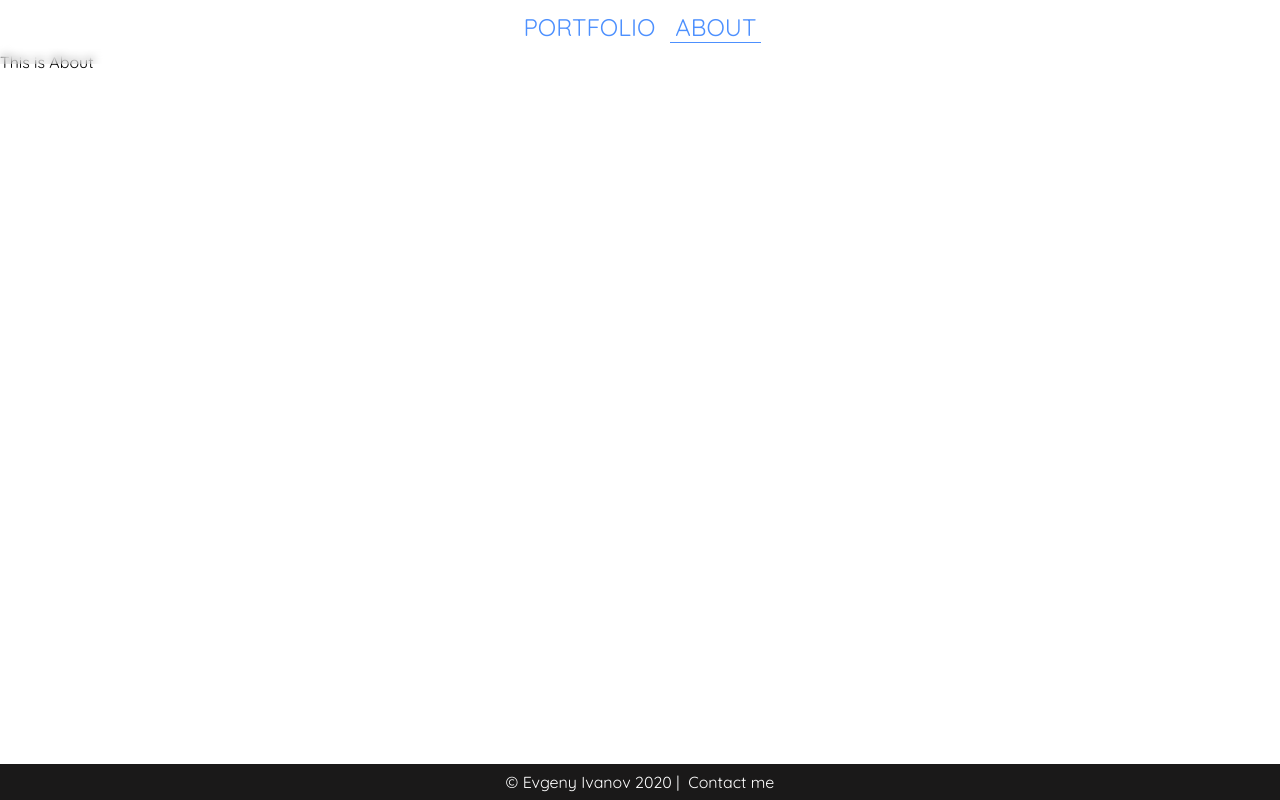
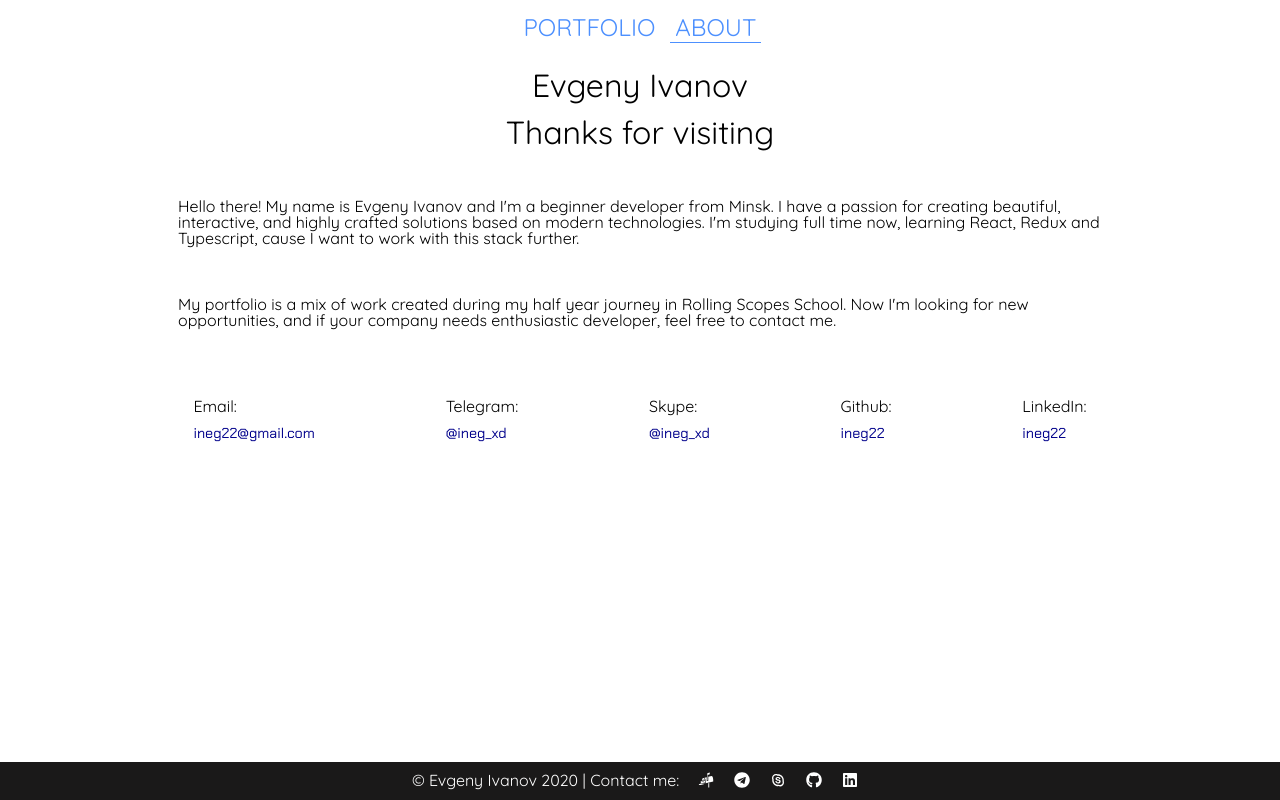
Before and after one commit to ineg22/my-portfolio, a React (Create React App) app: page /about in a window 1280 px wide. Built offline with nearby package versions, Linux system fonts and the light colour scheme.

Commit message:
feat: add about page

```diff
--- a/src/components/About/About.jsx
+++ b/src/components/About/About.jsx
@@ -1,6 +1,67 @@
 import React from 'react';
 import './About.scss';
 
-const About = () => <div>This is About</div>;
+const About = () => (
+  <div className="aboutContainer">
+    <h2 className="aboutHeader">Evgeny Ivanov</h2>
+    <h2 className="aboutHeader">Thanks for visiting</h2>
+    <p className="aboutText">
+      Hello there! My name is Evgeny Ivanov and I'm a beginner developer from
+      Minsk. I have a passion for creating beautiful, interactive, and highly
+      crafted solutions based on modern technologies. I'm studying full time
+      now, learning React, Redux and Typescript, cause I want to work with this
+      stack further.
+    </p>
+    <p className="aboutText">
+      My portfolio is a mix of work created during my half year journey in
+      Rolling Scopes School. Now I'm looking for new opportunities, and if your
+      company needs enthusiastic developer, feel free to contact me.
+    </p>
+    <div className="contactsContainer">
+      <div className="contactsBlock">
+        <p>Email:</p>
+        <a
+          href="mailto:ineg22@gmail.com"
+          target="_blank"
+          className="contactsLink"
+        >
+          ineg22@gmail.com
+        </a>
+      </div>
+      <div className="contactsBlock">
+        <p>Telegram:</p>
+        <a href="https://t.me/ineg_xd" target="_blank" className="contactsLink">
+          @ineg_xd
+        </a>
+      </div>
+      <div className="contactsBlock">
+        <p>Skype:</p>
+        <a href="skype:ineg_xd" target="_blank" className="contactsLink">
+          @ineg_xd
+        </a>
+      </div>
+      <div className="contactsBlock">
+        <p>Github:</p>
+        <a
+          href="https://github.com/ineg22"
+          target="_blank"
+          className="contactsLink"
+        >
+          ineg22
+        </a>
+      </div>
+      <div className="contactsBlock">
+        <p>LinkedIn:</p>
+        <a
+          href="https://www.linkedin.com/in/ineg22/"
+          target="_blank"
+          className="contactsLink"
+        >
+          ineg22
+        </a>
+      </div>
+    </div>
+  </div>
+);
 
 export default About;
--- a/src/components/About/About.scss
+++ b/src/components/About/About.scss
@@ -1,4 +1,43 @@
-.contentContainer {
+.aboutContainer {
   max-width: 1024px;
-  margin: 0 auto;
+  margin: 10px auto 0;
+
+  .aboutHeader {
+    margin: 15px;
+
+    font-size: 2rem;
+    text-align: center;
+  }
+
+  .aboutText {
+    margin: 50px;
+  }
 }
+
+.contactsContainer {
+  display: flex;
+  flex-wrap: wrap;
+  justify-content: space-around;
+  align-self: flex-end;
+  width: 100%;
+
+  .contactsBlock {
+    margin: 20px;
+
+    .contactsLink {
+      font-size: 0.9rem;
+      font-family: 'Chakra Petch', sans-serif;
+      text-align: center;
+      color: darkblue;
+      text-decoration: none;
+
+      &:hover {
+        color: #2d79f5;
+      }
+    }
+
+    p {
+      margin-bottom: 10px;
+    }
+  }
+}
--- a/src/components/Layout/Layout.jsx
+++ b/src/components/Layout/Layout.jsx
@@ -1,5 +1,8 @@
 import React from 'react';
 import { Switch, Route, Link, NavLink } from 'react-router-dom';
+import { TiSocialSkypeOutline } from 'react-icons/ti';
+import { FaTelegram, FaGithub, FaLinkedin } from 'react-icons/fa';
+import { GiMailbox } from 'react-icons/gi';
 
 import './Layout.scss';
 
@@ -36,10 +39,30 @@ const Layout = () => (
       </Switch>
     </main>
     <footer className="footer">
-      © Evgeny Ivanov 2020 | &nbsp;
-      <Link to="/about">
-        <span className="footerText">Contact me</span>
-      </Link>
+      © Evgeny Ivanov 2020 | Contact me: &nbsp;
+      <a href="mailto:ineg22@gmail.com" target="_blank" className="footerLink">
+        <GiMailbox color="white" />
+      </a>
+      <a href="https://t.me/ineg_xd" target="_blank" className="footerLink">
+        <FaTelegram color="white" />
+      </a>
+      <a href="skype:ineg_xd" target="_blank" className="footerLink">
+        <TiSocialSkypeOutline color="white" />
+      </a>
+      <a
+        href="https://github.com/ineg22"
+        target="_blank"
+        className="footerLink"
+      >
+        <FaGithub color="white" />
+      </a>
+      <a
+        href="https://www.linkedin.com/in/ineg22/"
+        target="_blank"
+        className="footerLink"
+      >
+        <FaLinkedin color="white" />
+      </a>
     </footer>
   </div>
 );
--- a/src/components/Layout/Layout.scss
+++ b/src/components/Layout/Layout.scss
@@ -60,7 +60,6 @@
 
 .main {
   flex-grow: 1;
-  // height: 150vh;
 }
 
 .footer {
@@ -72,7 +71,7 @@
 
   background-color: rgb(26, 25, 25);
 
-  .footerText {
-    color: white;
+  .footerLink {
+    margin: 0 10px;
   }
 }
```
